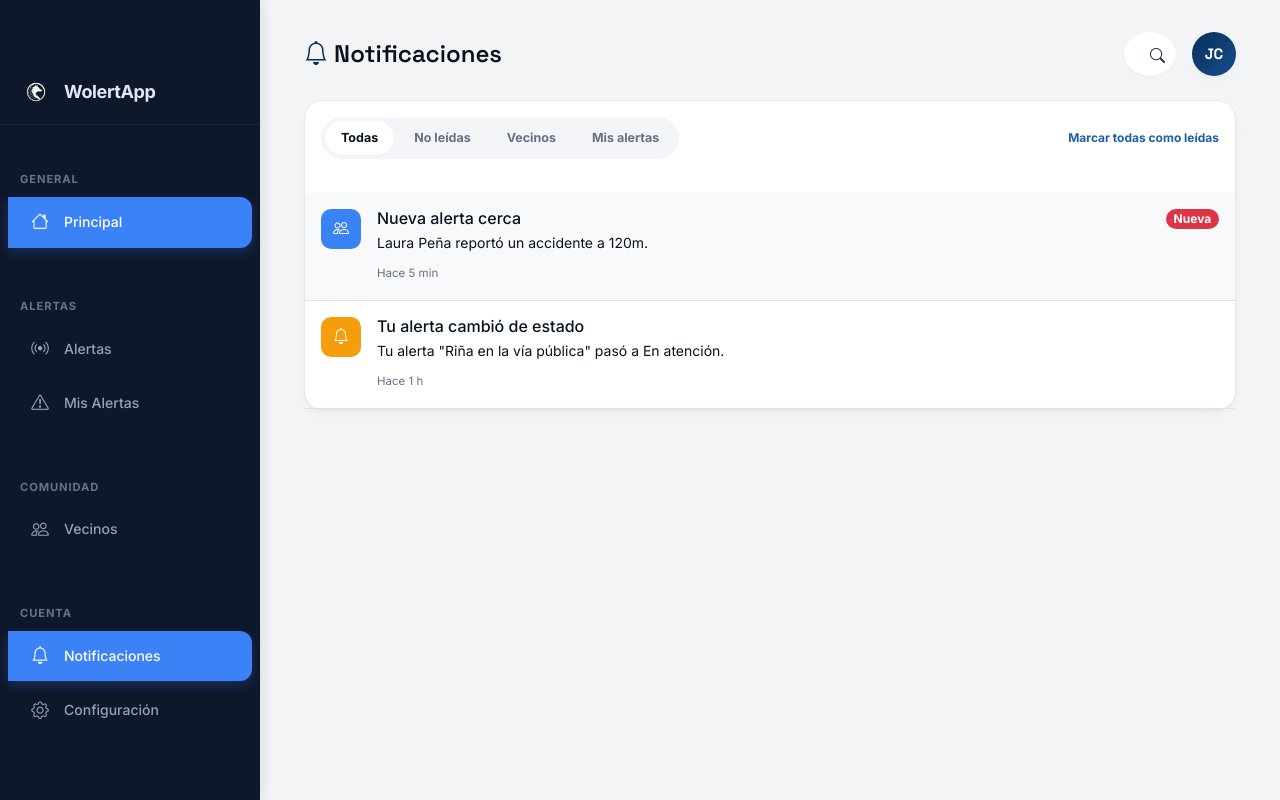
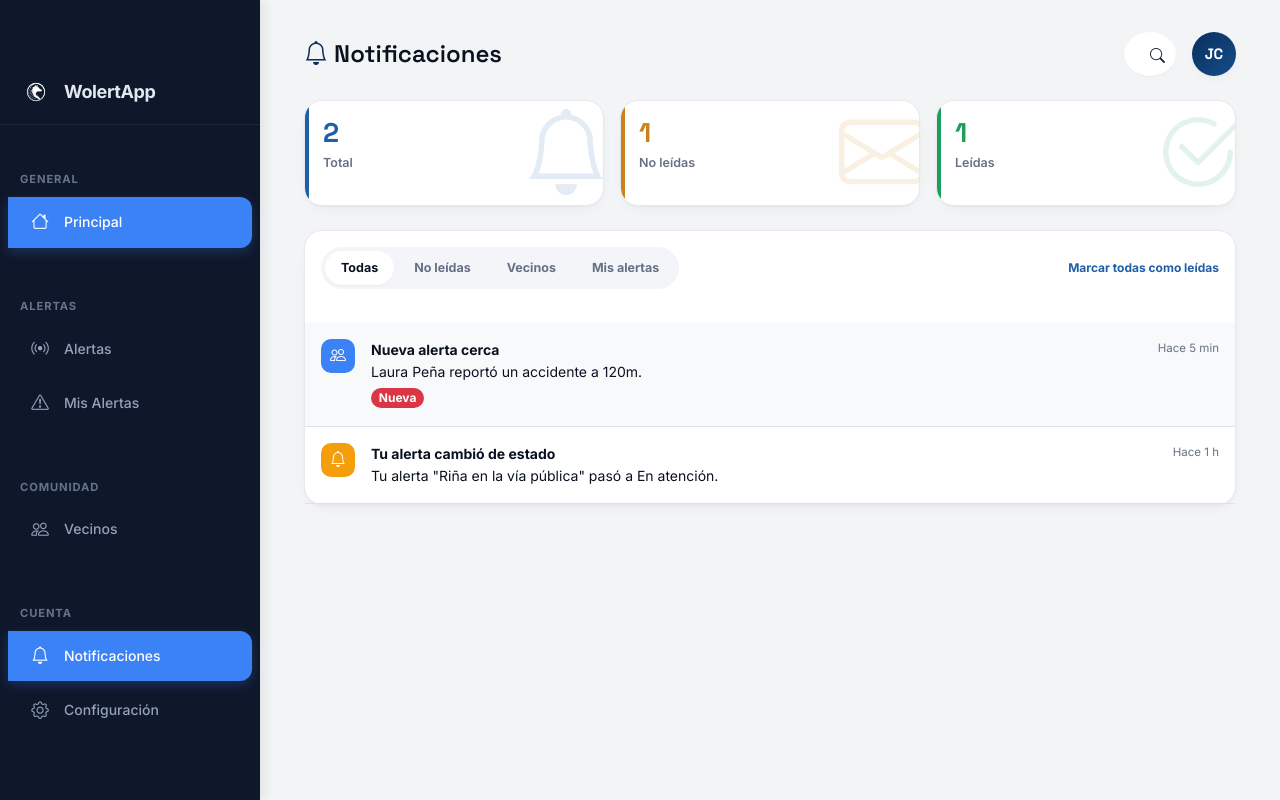
Before and after one commit to ksgutierrez05/WolertApp-Web, a React (Vite) app: page /ciudadano/notificaciones in a window 1280 px wide. Built offline with nearby package versions, Linux system fonts and the light colour scheme.

Commit message:
feat: migracion completa panel notificaciones ciudadano (kpi, filtros, diseño)

```diff
--- a/src/Components/Ciudadano/Pages/Notificaciones.jsx
+++ b/src/Components/Ciudadano/Pages/Notificaciones.jsx
@@ -33,6 +33,30 @@ export default function Notificaciones() {
         </div>
       </div>
 
+      <div className="row g-3 mb-4">
+        <div className="col-6 col-md-4">
+          <div className="kpi-dash kpi-blue-dash">
+            <i className="bi bi-bell kpi-icon-dash"></i>
+            <p className="kpi-num-dash mb-0">{lista.length}</p>
+            <p className="kpi-label-dash">Total</p>
+          </div>
+        </div>
+        <div className="col-6 col-md-4">
+          <div className="kpi-dash kpi-amber-dash">
+            <i className="bi bi-envelope kpi-icon-dash"></i>
+            <p className="kpi-num-dash mb-0">{lista.filter((n) => !n.leida).length}</p>
+            <p className="kpi-label-dash">No leídas</p>
+          </div>
+        </div>
+        <div className="col-6 col-md-4">
+          <div className="kpi-dash kpi-green-dash">
+            <i className="bi bi-check2-circle kpi-icon-dash"></i>
+            <p className="kpi-num-dash mb-0">{lista.filter((n) => n.leida).length}</p>
+            <p className="kpi-label-dash">Leídas</p>
+          </div>
+        </div>
+      </div>
+
       <div className="card-panel-dash p-0">
         <div className="notif-header-dash p-3">
           <div className="notif-tabs-dash" id="tabsNotif">
@@ -57,8 +81,8 @@ export default function Notificaciones() {
           {filtradas.map((n) => (
             <div key={n.id} className={`d-flex align-items-start gap-3 p-3 border-bottom ${n.leida ? '' : 'bg-light'}`}>
               <div style={{
-                width: '40px',
-                height: '40px',
+                width: '34px',
+                height: '34px',
                 borderRadius: '10px',
                 display: 'flex',
                 alignItems: 'center',
@@ -70,11 +94,11 @@ export default function Notificaciones() {
               </div>
               <div className="flex-grow-1">
                 <div className="d-flex justify-content-between align-items-start">
-                  <h6 className="mb-1">{n.titulo}</h6>
-                  {!n.leida && <span className="badge bg-danger rounded-pill">Nueva</span>}
+                  <span className="fw-bold" style={{ fontSize: '14px' }}>{n.titulo}</span>
+                  <span className="info-sub-dash">{n.tiempo}</span>
                 </div>
-                <p className="mb-1 small">{n.mensaje}</p>
-                <span className="info-sub-dash">{n.tiempo}</span>
+                <span className="small d-block">{n.mensaje}</span>
+                {!n.leida && <span className="badge bg-danger rounded-pill mt-1">Nueva</span>}
               </div>
             </div>
           ))}
--- /dev/null
+++ b/src/Components/Ciudadano/Pages/Vecinos.jsx
@@ -0,0 +1,12 @@
+import '../../../css/global.css';
+import '../../../css/temas.css';
+import '../../../css/ciudadano/panel-vecinos.css';
+
+export default function Vecinos() {
+  return (
+    <div className="container-fluid">
+      <h1 className="page-title-dash"><i className="bi bi-people"></i> Vecinos</h1>
+      <p className="hero-text-dash" style={{ color: 'var(--muted)' }}>Página en migración.</p>
+    </div>
+  );
+}
--- a/src/Pages/Ciudadano/ciudadano.jsx
+++ b/src/Pages/Ciudadano/ciudadano.jsx
@@ -5,6 +5,7 @@ import Alertas from '../../Components/Ciudadano/Pages/Alertas';
 import MisAlertas from '../../Components/Ciudadano/Pages/MisAlertas';
 import Configuracion from '../../Components/Ciudadano/Pages/Configuracion';
 import Notificaciones from '../../Components/Ciudadano/Pages/Notificaciones';
+import Vecinos from '../../Components/Ciudadano/Pages/Vecinos';
 
 export default function Ciudadano() {
   return (
@@ -16,6 +17,7 @@ export default function Ciudadano() {
         <Route path="mis-alertas" element={<MisAlertas />} />
         <Route path="configuracion" element={<Configuracion />} />
         <Route path="notificaciones" element={<Notificaciones />} />
+        <Route path="vecinos" element={<Vecinos />} />
       </Routes>
     </CiudadanoLayout>
   );
```
